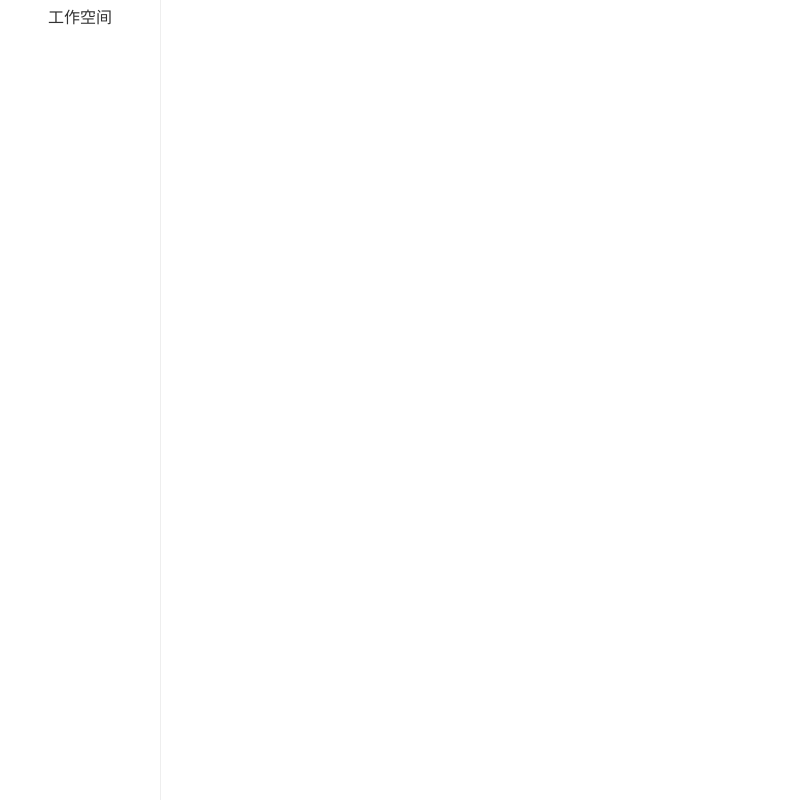
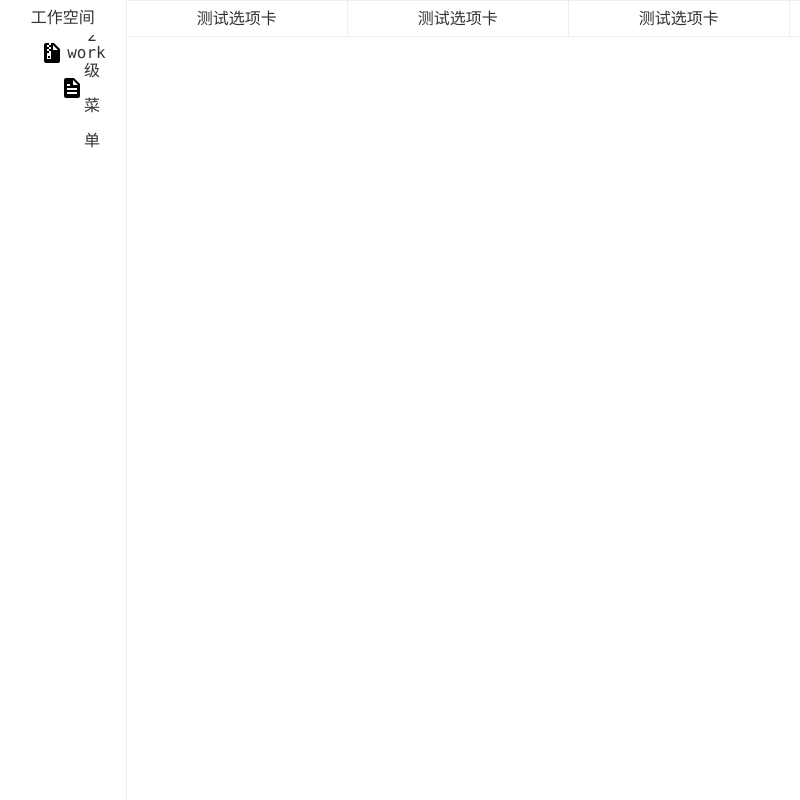
Before and after one commit to kesry/editor, an Electron app: page index/index.html in a window 800 px wide. Drawn offline with Linux system fonts and the light colour scheme.

Commit message:
选项卡样式

```diff
--- a/common/base/base.css
+++ b/common/base/base.css
@@ -30,8 +30,36 @@ a:hover {
 .content .left .menu-content { padding: 0 20px; overflow: auto; height: 100%; }
 .content .right { height: 100%; flex: 4; display: flex; flex-direction: column; }
 .content .right .content-box { padding: 0 20px; }
-.content .right .right-head { height: 35px; line-height: 35px; vertical-align: middle; scroll: auto;}
-.content .right .right-body { height: 100%; }
+.content .right .right-head {
+  height: 35px;
+  width: 100%;
+  border-bottom: 1px solid #eee;
+  border-top: 1px solid #eee;
+}
+
+.content .right .right-head .tab-card-box {
+  width: 100%;
+  display: flex;
+  justify-content: flex-start;
+  align-items: center;
+  height: 100%;
+}
+
+.content .right .right-head .tab-card-box .tab-card  {
+  padding: 0 20px;
+  text-align: center;
+  border-right: 1px solid #eee;
+  cursor: default;
+  min-width: 180px;
+  height: 35px;
+  line-height: 35px;
+  position: relative;
+  vertical-align: middle;
+}
+.content .right .right-head .tab-card-box .tab-card:hover {
+  	background-color: #F5F7FA;
+}
+.content .right .right-body { flex: 1; }
 .content .left-hidden { width: 0; flex: 0; padding: 0; }
 .content .left .menu-content-hidden { padding: 0; }
 .menu {
@@ -89,9 +117,9 @@ a:hover {
   background-color: #ccc;
 }
 .scroll{
-    overflow: auto;
-    scrollbar-color: #ccc #eee;
-    scrollbar-width: thin;
+  overflow: auto;
+  scrollbar-color: #ccc #eee;
+  scrollbar-width: thin;
 }
 
 .menu-hidden {
@@ -121,3 +149,22 @@ a:hover {
   width: 35px;
   height: 35px;
 }
+.close {
+  width: 16px;
+  height: 16px;
+  display: block;
+  border-radius: 50%;
+  /* float: right; */
+  right: 10px;
+  position: absolute;
+  line-height: 14px;
+  top: 30%;
+  /* background-color: red; */
+  font-size: 12px;
+  /* background-image: url(../icons/close.png); */
+  background-position: center;
+  background-repeat: no-no-repeat;
+}
+.close:hover {
+  background-color: #333;
+}
--- a/index/index.html
+++ b/index/index.html
@@ -78,7 +78,7 @@
     <div class="content">
       <div class="left">
         <div class="menu-title">工作空间</div>
-        <div style="height: 100%; position: relative; display: none;">
+        <div style="height: 100%; position: relative;">
           <div class="menu-hidden" id="menu-hidden" data-hidden-status="show">
 
           </div>
@@ -97,8 +97,54 @@
         </div>
       </div>
       <div class="right">
-        <div class="right-head scroll">
-
+        <div class="scroll" style="max-width: 1228px; overflow-y: hidden;">
+          <div class="right-head">
+            <div class="tab-card-box">
+              <div class="tab-card tab-card-overhidden">
+                <span class="tab-card-text">测试选项卡</span>
+                <span class="close" title="关闭"></span>
+              </div>
+              <div class="tab-card tab-card-overhidden">
+                测试选项卡
+              </div>
+              <div class="tab-card tab-card-overhidden">
+                测试选项卡
+              </div>
+              <div class="tab-card tab-card-overhidden">
+                测试选项卡
+              </div>
+              <div class="tab-card tab-card-overhidden">
+                测试选项卡
+              </div>
+              <div class="tab-card tab-card-overhidden">
+                测试选项卡
+              </div>
+              <div class="tab-card tab-card-overhidden">
+                测试选项卡
+              </div>
+              <div class="tab-card tab-card-overhidden">
+                测试选项卡
+              </div>
+              <div class="tab-card tab-card-overhidden">
+                测试选项卡
+              </div>
+              <div class="tab-card tab-card-overhidden">
+                测试选项卡
+              </div>
+              <div class="tab-card tab-card-overhidden">
+                测试选项卡
+              </div>
+              <div class="tab-card tab-card-overhidden">
+                测试选项卡
+              </div>
+              <div class="tab-card tab-card-overhidden">
+                测试选项卡
+              </div>
+              <div class="tab-card tab-card-overhidden">
+                测试选项卡
+              </div>
+            </div>
+          </div>
         </div>
         <div class="right-body scroll">
 
```
Also changed, not shown: common/icons/close.png (added).
